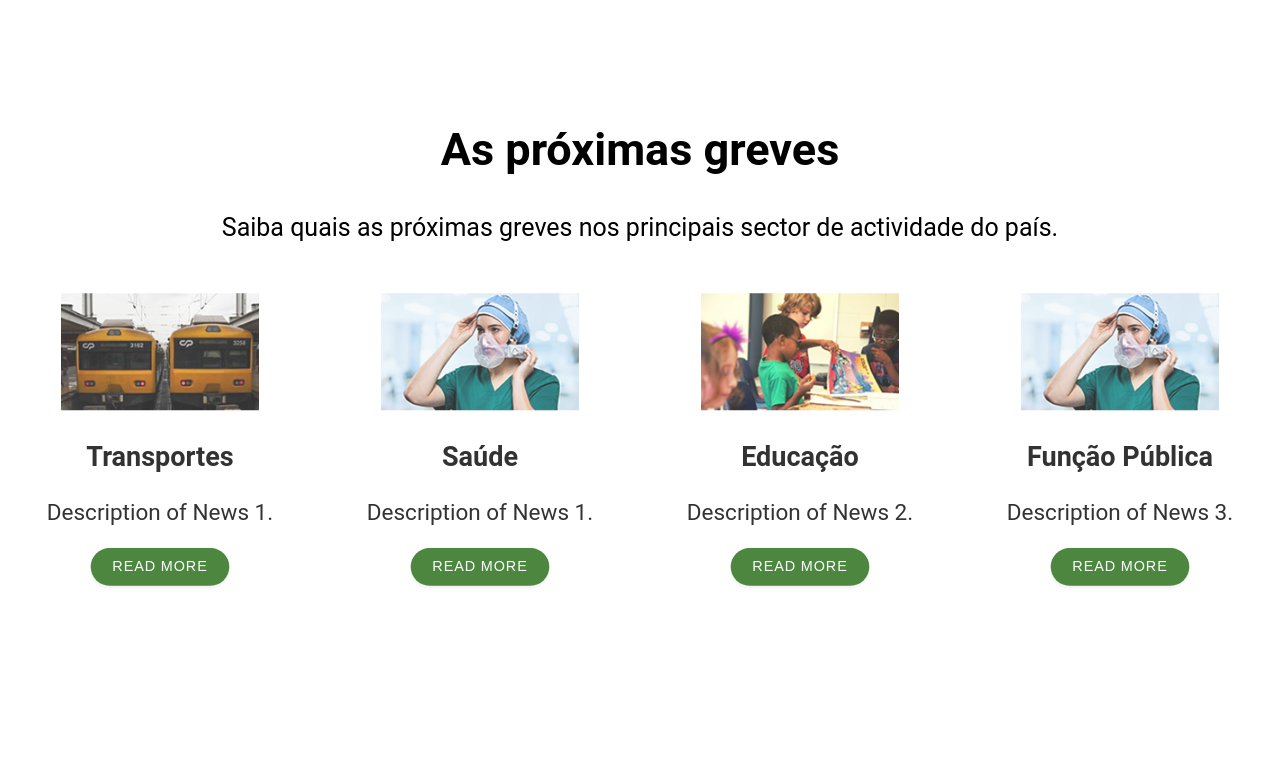
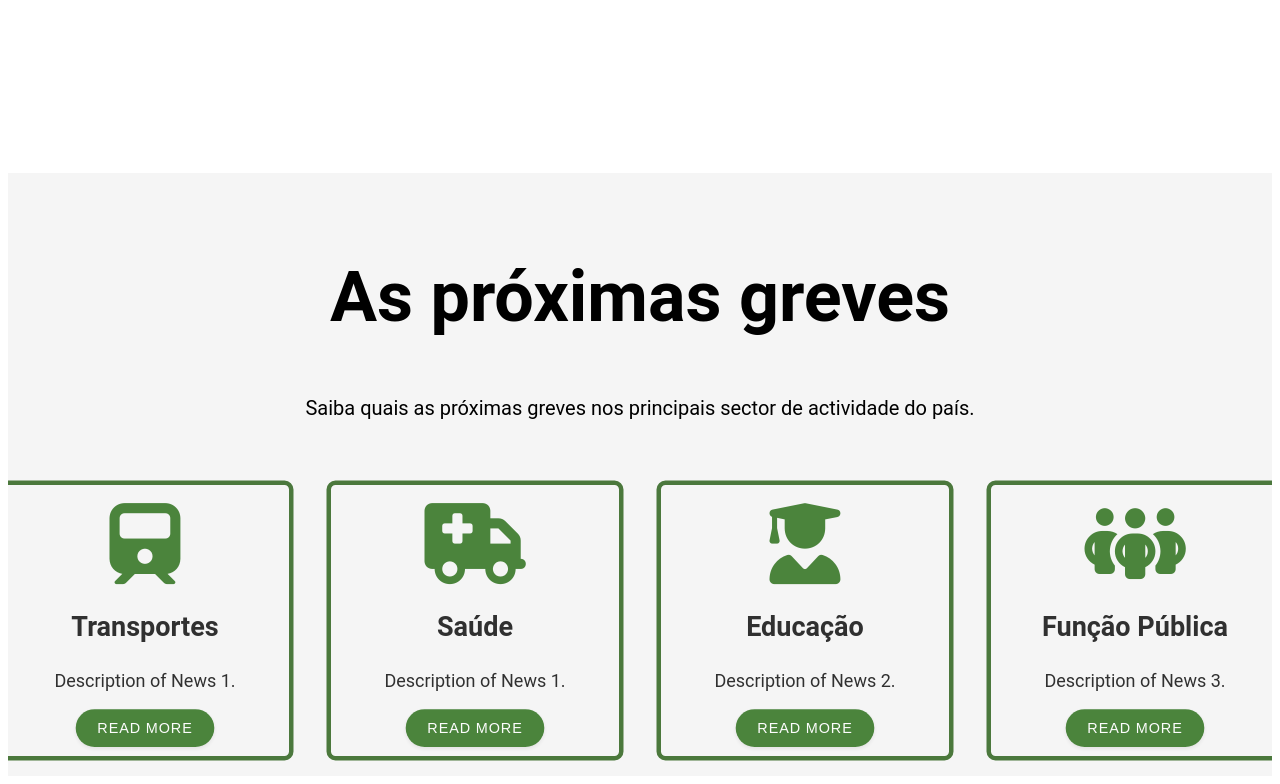
Before and after one commit to mariomartins2020/mariomartins2020.github.io, a plain HTML site: page index.html in a window 1280 px wide. Shown: the part 1015-1799 px from the top of the page. Before the commit the page ends 1635 px from the top, so only its background shows below. Drawn offline with Linux system fonts and the light colour scheme.

Commit message:
hojehagreve2

```diff
--- a/index.html
+++ b/index.html
@@ -2,12 +2,13 @@
 <html>
   <head>
     <meta charset="UTF-8">
+    <script src="https://kit.fontawesome.com/4237ae5365.js" crossorigin="anonymous"></script>
     <title>Hoje há Greve</title>
     <link rel="stylesheet" href="styles.css">
   </head>
   <body>
 <header>
-  <a href="home.html"><img src="logo.png" alt="Logo"></a>
+  <a href="index.html"><img src="logo.png" alt="Logo"></a>
   <nav>
     <ul>
        <li><a href="transportes.html">Home</a></li>
@@ -27,25 +28,25 @@
   <p>Saiba quais as próximas greves nos principais sector de actividade do país.</p>
   <div class="card-container">
     <div class="card">
-      <img src="news1.jpg" alt="Transportes">
+      <i class="fa-solid fa-train"></i>
       <h3>Transportes</h3>
       <p>Description of News 1.</p>
       <a href="news3.html"><button class="btn">Read More</button></a>
     </div>
     <div class="card">
-      <img src="news3.jpg" alt="Transportes">
+      <i class="fa-solid fa-truck-medical"></i>
       <h3>Saúde</h3>
       <p>Description of News 1.</p>
       <a href="news3.html"><button class="btn">Read More</button></a>
     </div>
     <div class="card">
-      <img src="news2.jpg" alt="News 2">
+      <i class="fa-solid fa-user-graduate"></i>
       <h3>Educação</h3>
       <p>Description of News 2.</p>
       <a href="news3.html"><button class="btn">Read More</button></a>
     </div>
     <div class="card">
-      <img src="news3.jpg" alt="News 3">
+      <i class="fa-solid fa-people-group"></i>
       <h3>Função Pública</h3>
       <p>Description of News 3.</p>
       <a href="news3.html"><button class="btn">Read More</button></a>
--- a/styles.css
+++ b/styles.css
@@ -46,7 +46,7 @@ nav a:hover {
   width: 50%;
   margin: 0 auto;
   text-align: center;
-  margin-top: 16%;
+  margin-top: 15%;
 }
 
 /* Headings styles */
@@ -58,7 +58,7 @@ h1 {
 
 h2 {
   font-family: roboto;
-  font-size: 45px;
+  font-size: 70px;
 }
 
 h3{
@@ -68,7 +68,7 @@ h3{
 
 p {
   font-family: roboto;
-  font-size: 25px;
+  font-size: 20px;
 }
 /* Responsive styles */
 @media (max-width: 768px) {
@@ -88,7 +88,9 @@ p {
   max-width: 100%;
   margin: 0 auto;
   text-align: center;
-  margin-top: 10%;
+  margin-top: 18%;
+  background-color: #f5f5f5;
+  padding-top: 2%;
 
 }
 
@@ -97,6 +99,8 @@ p {
   overflow: hidden;
   -webkit-overflow-scrolling: touch;
   justify-content: center;
+  padding-top: 2%;
+
 
 }
 
@@ -111,10 +115,12 @@ p {
   transform: scale(0.9);
   opacity: 0.8;
   transition: transform 0.3s ease-out, opacity 0.3s ease-out;
+  border: 5px solid;
+  border-color: #21590f;
+  border-radius: 10px;
 }
 
 .card-container > div:hover {
-  transform: scale(1);
   opacity: 1;
 }
 
@@ -131,6 +137,14 @@ p {
   transform: translateX(10%);
   opacity: 0.5;
 }
+
+.fa-solid, .fas {
+    font-weight: 900;
+    font-size: 90px;
+    color: #21690f;
+    padding-top: 10px;
+
+    }
 
 /* Buttons styles */
 
```
